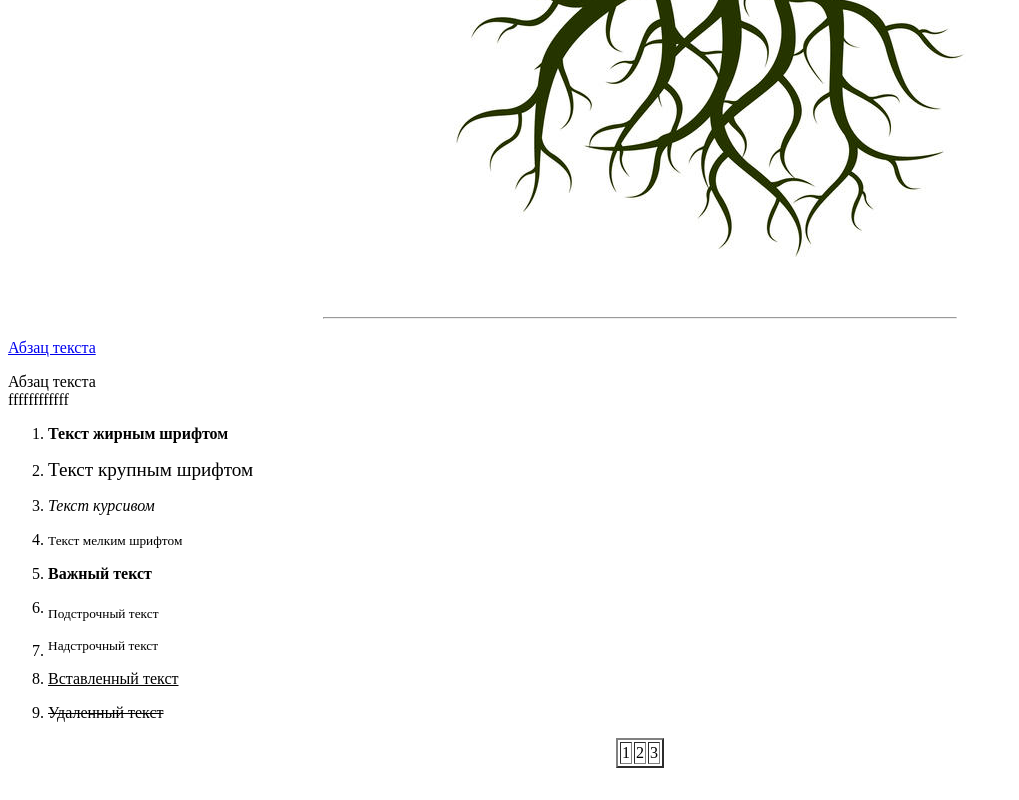
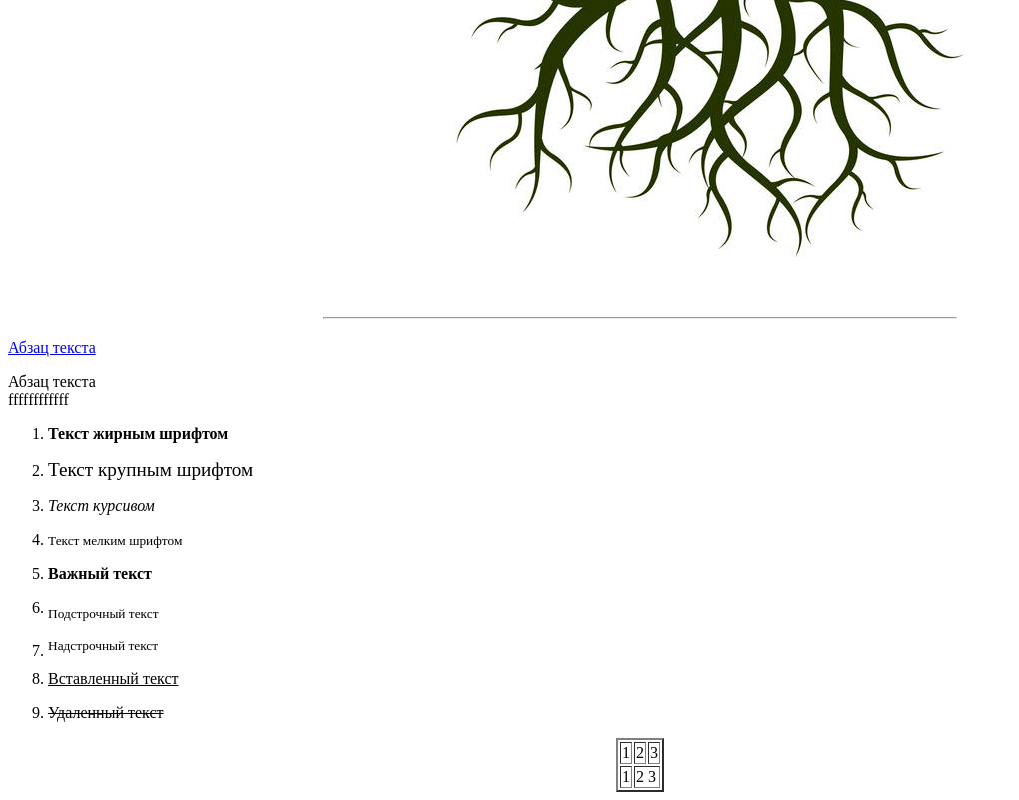
Before and after one commit to fermateka/fermateka.github.io, a plain HTML site: page index.html in a window 1280 px wide. Shown: the part 785-1585 px from the top of the page, without its empty margins (0-1019 px from the left). Before the commit the page ends 1561 px from the top, so only its background shows below. Drawn offline with Linux system fonts and the light colour scheme.

Commit message:
v10_2511

```diff
--- a/index.html
+++ b/index.html
@@ -33,12 +33,17 @@
 	<li><p><ins>Вставленный текст</ins></p></li>
 	<li><p><del>Удаленный текст</del></p></li>
   </ol>
+ <!-- пример таблицы в 1 строку и 3 столбца -->
   <table border="2" align="center">
 	<tr>
 	  <td>1</td>
 	  <td>2</td>
 	  <td>3</td>
 	</tr>
+	<tr>
+	  <td>1</td>
+	  <td colspan="2">2 3</td>
+	</tr>
   </table>
 </body>
 </html>
```
